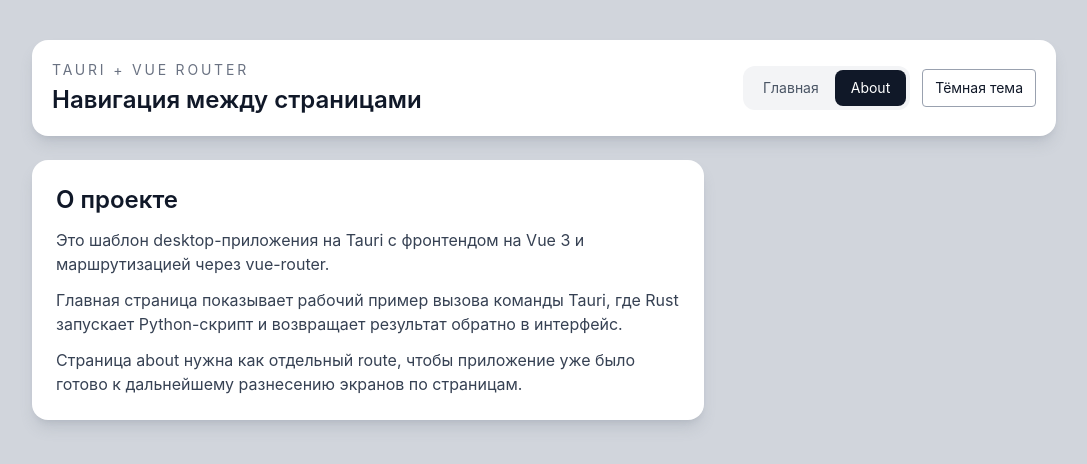
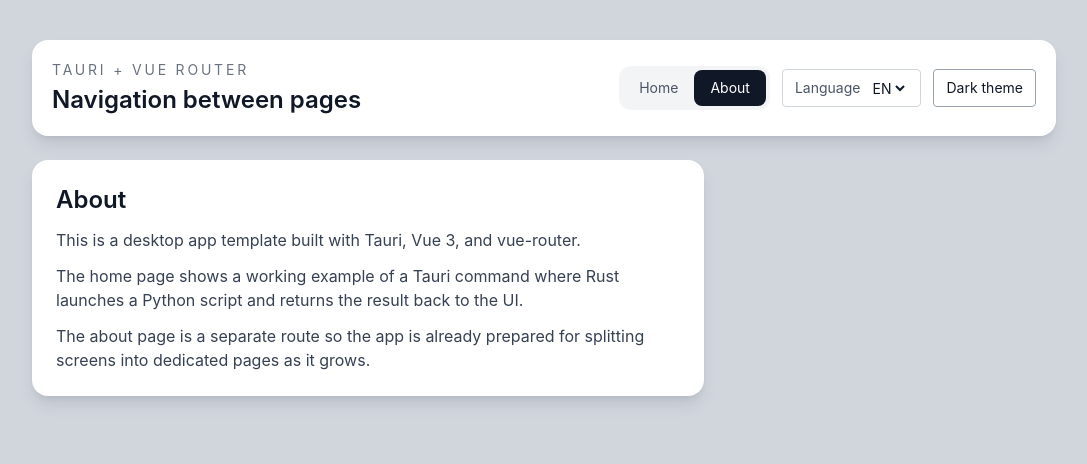
Before and after one commit to EfimovSergeiV/tauri-template, a Vue app: page /about in a window 1280 px wide. Shown: the top 464 px of the page, without its empty margins (96-1183 px from the left). Built offline with nearby package versions, Linux system fonts and the light colour scheme.

Commit message:
add: i18n

```diff
--- a/package.json
+++ b/package.json
@@ -15,6 +15,7 @@
     "@tauri-apps/plugin-opener": "^2",
     "tailwindcss": "^4.3.3",
     "vue": "^3.5.13",
+    "vue-i18n": "^11.4.2",
     "vue-router": "^4.6.4"
   },
   "devDependencies": {
--- a/src/App.vue
+++ b/src/App.vue
@@ -1,9 +1,19 @@
 <script setup>
-import { onMounted, ref } from "vue";
+import { computed, onMounted, ref } from "vue";
+import { useI18n } from "vue-i18n";
 import { RouterLink, RouterView, useRoute } from "vue-router";
+import { persistLocale } from "./i18n";
 
 const isDark = ref(false);
 const route = useRoute();
+const { locale, t } = useI18n();
+const currentLocale = computed({
+  get: () => locale.value,
+  set: (value) => {
+    locale.value = value;
+    persistLocale(value);
+  },
+});
 
 function applyTheme(value) {
   document.documentElement.classList.toggle("dark", value);
@@ -33,7 +43,7 @@ onMounted(() => {
         <div class="flex flex-col gap-4 md:flex-row md:items-center md:justify-between">
           <div>
             <p class="text-sm uppercase tracking-[0.2em] text-gray-500 dark:text-gray-400">Tauri + Vue Router</p>
-            <h1 class="mt-1 text-2xl font-semibold">Навигация между страницами</h1>
+            <h1 class="mt-1 text-2xl font-semibold">{{ t("app.title") }}</h1>
           </div>
 
           <div class="flex items-center gap-3">
@@ -43,23 +53,34 @@ onMounted(() => {
                 class="rounded-lg px-4 py-2 text-sm transition"
                 :class="route.name === 'home' ? 'bg-gray-900 text-white dark:bg-gray-100 dark:text-gray-900' : 'text-gray-600 hover:text-gray-900 dark:text-gray-300 dark:hover:text-white'"
               >
-                Главная
+                {{ t("menu.home") }}
               </RouterLink>
               <RouterLink
                 to="/about"
                 class="rounded-lg px-4 py-2 text-sm transition"
                 :class="route.name === 'about' ? 'bg-gray-900 text-white dark:bg-gray-100 dark:text-gray-900' : 'text-gray-600 hover:text-gray-900 dark:text-gray-300 dark:hover:text-white'"
               >
-                About
+                {{ t("menu.about") }}
               </RouterLink>
             </nav>
+
+            <label class="flex items-center gap-2 rounded border border-gray-300 bg-white px-3 py-2 text-sm dark:border-gray-600 dark:bg-gray-900">
+              <span class="text-gray-600 dark:text-gray-300">{{ t("menu.language") }}</span>
+              <select
+                v-model="currentLocale"
+                class="bg-transparent outline-none"
+              >
+                <option value="ru">RU</option>
+                <option value="en">EN</option>
+              </select>
+            </label>
 
             <button
               type="button"
               class="shrink-0 rounded border border-gray-400 px-3 py-2 text-sm hover:bg-gray-200 dark:border-gray-300 dark:hover:bg-gray-700"
               @click="toggleTheme"
             >
-              {{ isDark ? "Светлая тема" : "Тёмная тема" }}
+              {{ isDark ? t("menu.themeLight") : t("menu.themeDark") }}
             </button>
           </div>
         </div>
--- /dev/null
+++ b/src/i18n/index.js
@@ -0,0 +1,32 @@
+import { createI18n } from "vue-i18n";
+import en from "../locales/en.json";
+import ru from "../locales/ru.json";
+
+const STORAGE_KEY = "locale";
+const availableLocales = ["ru", "en"];
+
+function resolveInitialLocale() {
+  const savedLocale = localStorage.getItem(STORAGE_KEY);
+  if (savedLocale && availableLocales.includes(savedLocale)) {
+    return savedLocale;
+  }
+
+  const browserLocale = navigator.language.split("-")[0];
+  return availableLocales.includes(browserLocale) ? browserLocale : "ru";
+}
+
+const i18n = createI18n({
+  legacy: false,
+  locale: resolveInitialLocale(),
+  fallbackLocale: "en",
+  messages: {
+    en,
+    ru,
+  },
+});
+
+export function persistLocale(locale) {
+  localStorage.setItem(STORAGE_KEY, locale);
+}
+
+export default i18n;
--- /dev/null
+++ b/src/locales/en.json
@@ -0,0 +1,47 @@
+{
+  "app": {
+    "title": "Navigation between pages"
+  },
+  "menu": {
+    "home": "Home",
+    "charts": "Charts",
+    "darkmode": "Darkmode",
+    "about": "About",
+    "settings": "Settings",
+    "language": "Language",
+    "themeDark": "Dark theme",
+    "themeLight": "Light theme"
+  },
+  "test": {
+    "PropertyName": "Property name",
+    "PropertyValue": "Value"
+  },
+  "components": {
+    "Foo": "from JSX",
+    "ImportType": "import type should be removed without side-effect"
+  },
+  "pages": {
+    "home": {
+      "title": "Python in Tauri",
+      "description": "Enter a number, the app will pass it to Python and show the result multiplied by 4.",
+      "inputLabel": "Number",
+      "placeholder": "For example, 3.5",
+      "submit": "Multiply by 4",
+      "loading": "Calculating...",
+      "result": "Result: {value}",
+      "errors": {
+        "invalidNumber": "Enter a valid number.",
+        "pythonFailed": "Failed to execute the Python script."
+      },
+      "count": "count is: {value}",
+      "virtual": "msg from virtual module: {msg}",
+      "inter": "this will be styled with a font-face"
+    },
+    "about": {
+      "title": "About",
+      "description1": "This is a desktop app template built with Tauri, Vue 3, and vue-router.",
+      "description2": "The home page shows a working example of a Tauri command where Rust launches a Python script and returns the result back to the UI.",
+      "description3": "The about page is a separate route so the app is already prepared for splitting screens into dedicated pages as it grows."
+    }
+  }
+}
--- /dev/null
+++ b/src/locales/ru.json
@@ -0,0 +1,47 @@
+{
+  "app": {
+    "title": "Навигация между страницами"
+  },
+  "menu": {
+    "home": "Главная",
+    "charts": "Графики",
+    "settings": "Настройки",
+    "darkmode": "Сменить тему",
+    "about": "О программе",
+    "language": "Язык интерфейса",
+    "themeDark": "Тёмная тема",
+    "themeLight": "Светлая тема"
+  },
+  "test": {
+    "PropertyName": "Название свойства",
+    "PropertyValue": "Значение"
+  },
+  "components": {
+    "Foo": "from JSX",
+    "ImportType": "import type should be removed without side-effect"
+  },
+  "pages": {
+    "home": {
+      "title": "Python в Tauri",
+      "description": "Введите число, приложение передаст его в Python и покажет результат умножения на 4.",
+      "inputLabel": "Число",
+      "placeholder": "Например, 3.5",
+      "submit": "Умножить на 4",
+      "loading": "Вычисляем...",
+      "result": "Результат: {value}",
+      "errors": {
+        "invalidNumber": "Введите корректное число.",
+        "pythonFailed": "Не удалось выполнить Python-скрипт."
+      },
+      "count": "count is: {value}",
+      "virtual": "msg from virtual module: {msg}",
+      "inter": "this will be styled with a font-face"
+    },
+    "about": {
+      "title": "О проекте",
+      "description1": "Это шаблон desktop-приложения на Tauri с фронтендом на Vue 3 и маршрутизацией через vue-router.",
+      "description2": "Главная страница показывает рабочий пример вызова команды Tauri, где Rust запускает Python-скрипт и возвращает результат обратно в интерфейс.",
+      "description3": "Страница about нужна как отдельный route, чтобы приложение уже было готово к дальнейшему разнесению экранов по страницам."
+    }
+  }
+}
--- a/src/main.js
+++ b/src/main.js
@@ -1,6 +1,7 @@
 import { createApp } from "vue";
 import App from "./App.vue";
+import i18n from "./i18n";
 import router from "./router";
 import "./style.css";
 
-createApp(App).use(router).mount("#app");
+createApp(App).use(router).use(i18n).mount("#app");
--- a/src/pages/about.vue
+++ b/src/pages/about.vue
@@ -1,14 +1,20 @@
+<script setup>
+import { useI18n } from "vue-i18n";
+
+const { t } = useI18n();
+</script>
+
 <template>
   <section class="w-full max-w-2xl rounded-2xl bg-white p-6 shadow-lg shadow-gray-500/20 dark:bg-gray-800">
-    <h2 class="text-2xl font-semibold">О проекте</h2>
+    <h2 class="text-2xl font-semibold">{{ t("pages.about.title") }}</h2>
     <p class="mt-3 text-gray-700 dark:text-gray-300">
-      Это шаблон desktop-приложения на Tauri с фронтендом на Vue 3 и маршрутизацией через vue-router.
+      {{ t("pages.about.description1") }}
     </p>
     <p class="mt-3 text-gray-700 dark:text-gray-300">
-      Главная страница показывает рабочий пример вызова команды Tauri, где Rust запускает Python-скрипт и возвращает результат обратно в интерфейс.
+      {{ t("pages.about.description2") }}
     </p>
     <p class="mt-3 text-gray-700 dark:text-gray-300">
-      Страница about нужна как отдельный route, чтобы приложение уже было готово к дальнейшему разнесению экранов по страницам.
+      {{ t("pages.about.description3") }}
     </p>
   </section>
 </template>
--- a/src/pages/index.vue
+++ b/src/pages/index.vue
@@ -1,11 +1,13 @@
 <script setup>
 import { ref } from "vue";
+import { useI18n } from "vue-i18n";
 import { invoke } from "@tauri-apps/api/core";
 
 const inputValue = ref("");
 const result = ref("");
 const errorMessage = ref("");
 const isLoading = ref(false);
+const { t } = useI18n();
 
 async function multiplyByFour() {
   errorMessage.value = "";
@@ -13,7 +15,7 @@ async function multiplyByFour() {
 
   const numericValue = Number(inputValue.value);
   if (Number.isNaN(numericValue)) {
-    errorMessage.value = "Введите корректное число.";
+    errorMessage.value = t("pages.home.errors.invalidNumber");
     return;
   }
 
@@ -23,7 +25,7 @@ async function multiplyByFour() {
     const response = await invoke("multiply_by_four", { value: numericValue });
     result.value = String(response);
   } catch (error) {
-    errorMessage.value = typeof error === "string" ? error : "Не удалось выполнить Python-скрипт.";
+    errorMessage.value = typeof error === "string" ? error : t("pages.home.errors.pythonFailed");
   } finally {
     isLoading.value = false;
   }
@@ -34,14 +36,14 @@ async function multiplyByFour() {
 <template>
   <section class="w-full max-w-md rounded-2xl bg-white p-6 shadow-lg shadow-gray-500/20 dark:bg-gray-800">
     <div class="mb-6">
-      <h2 class="text-2xl font-semibold">Python в Tauri</h2>
+      <h2 class="text-2xl font-semibold">{{ t("pages.home.title") }}</h2>
       <p class="mt-1 text-sm text-gray-600 dark:text-gray-300">
-        Введите число, приложение передаст его в Python и покажет результат умножения на 4.
+        {{ t("pages.home.description") }}
       </p>
     </div>
 
     <label class="mb-2 block text-sm font-medium" for="number-input">
-      Число
+      {{ t("pages.home.inputLabel") }}
     </label>
     <input
       id="number-input"
@@ -49,7 +51,7 @@ async function multiplyByFour() {
       type="number"
       step="any"
       class="w-full rounded-lg border border-gray-300 bg-gray-50 px-4 py-3 outline-none transition focus:border-gray-500 dark:border-gray-600 dark:bg-gray-900"
-      placeholder="Например, 3.5"
+      :placeholder="t('pages.home.placeholder')"
       @keyup.enter="multiplyByFour"
     />
 
@@ -59,12 +61,12 @@ async function multiplyByFour() {
       :disabled="isLoading"
       @click="multiplyByFour"
     >
-      {{ isLoading ? "Вычисляем..." : "Умножить на 4" }}
+      {{ isLoading ? t("pages.home.loading") : t("pages.home.submit") }}
     </button>
 
     <div class="mt-4 h-10">
       <p v-if="result" class="rounded-lg bg-green-100 px-4 py-3 text-green-900 dark:bg-green-900/40 dark:text-green-100">
-        Результат: {{ result }}
+        {{ t("pages.home.result", { value: result }) }}
       </p>
     </div>
 
```
Also changed, not shown: 1 other file (tests, documents, lock files or other folders).
